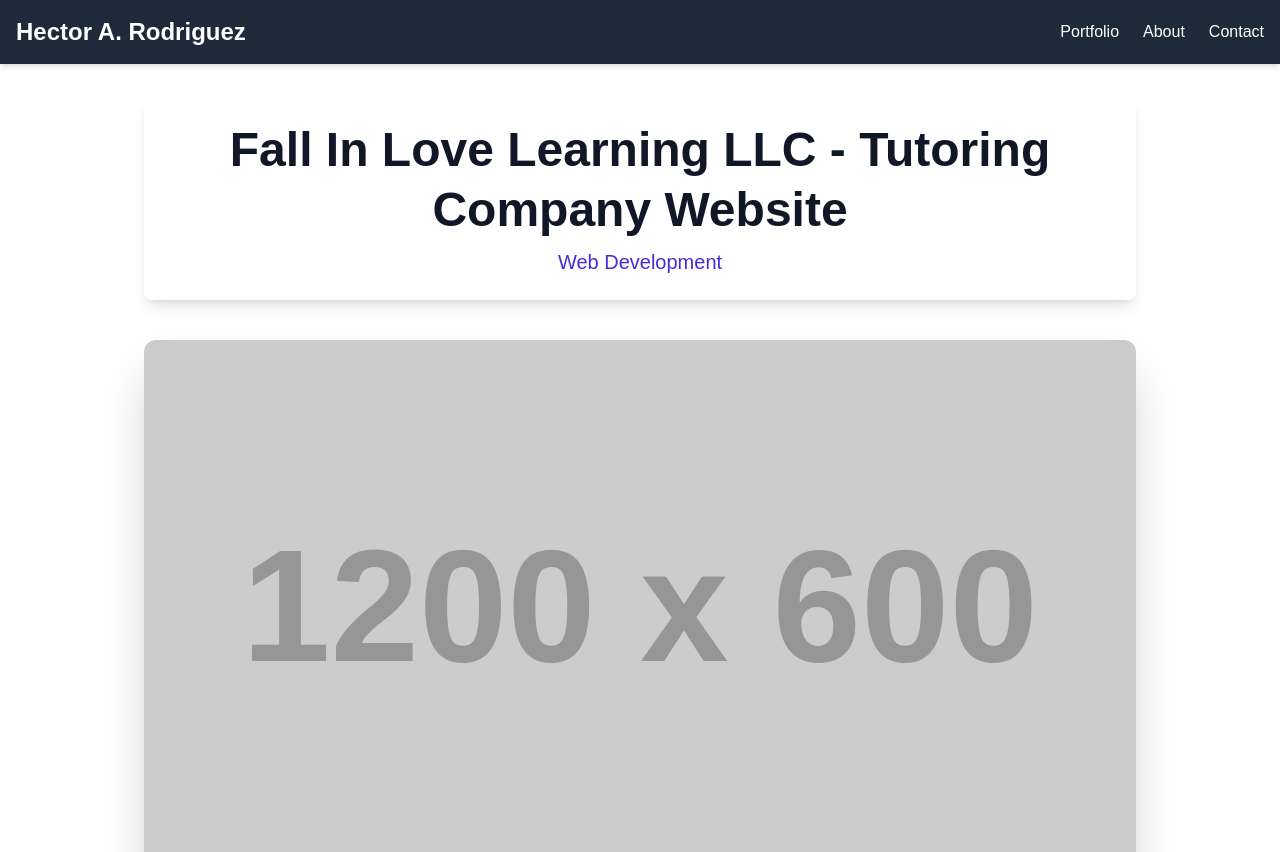
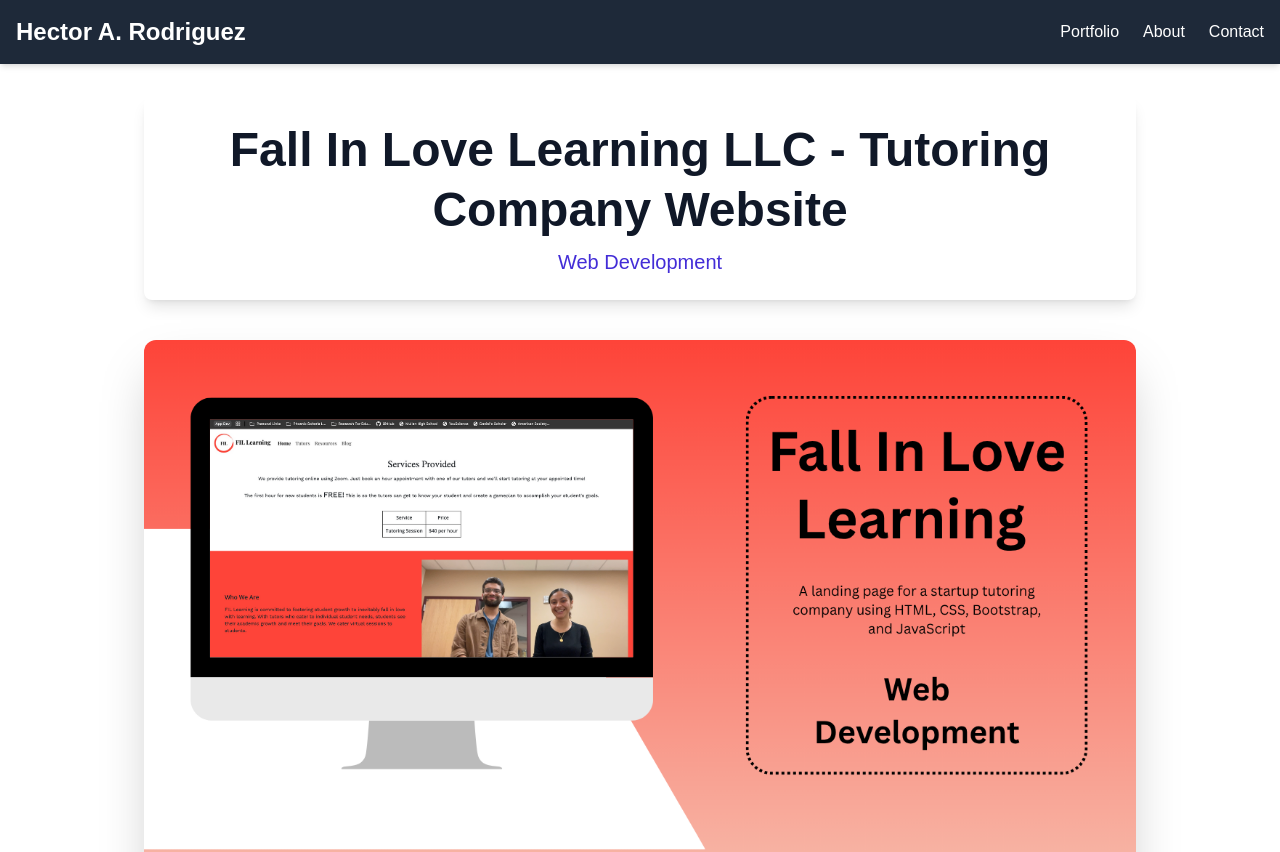
Before and after one commit to mr-hec24/portfolio-nextjs, a Next.js app: page /portfolio/fil-learning in a window 1280 px wide. Shown: the top 852 px of the page. Built offline with nearby package versions, Linux system fonts and the light colour scheme.

Commit message:
Added FIL Hero image

```diff
--- a/src/app/portfolio/fil-learning/page.tsx
+++ b/src/app/portfolio/fil-learning/page.tsx
@@ -15,7 +15,7 @@
 
       {/* Hero Image Placeholder */}
       <img
-        src="https://placehold.co/1200x600/E0E0E0/000000?text=Fall+In+Love+Learning+Website+Hero"
+        src="/images/portfolio/fil-learning-hero.png"
         alt="Fall In Love Learning Website Hero Screenshot"
         className="w-full rounded-xl shadow-2xl mb-12 aspect-video object-cover"
         style={{ maxHeight: '600px' }}
```
Also changed, not shown: public/images/portfolio/fil-learning-hero.png (added).
